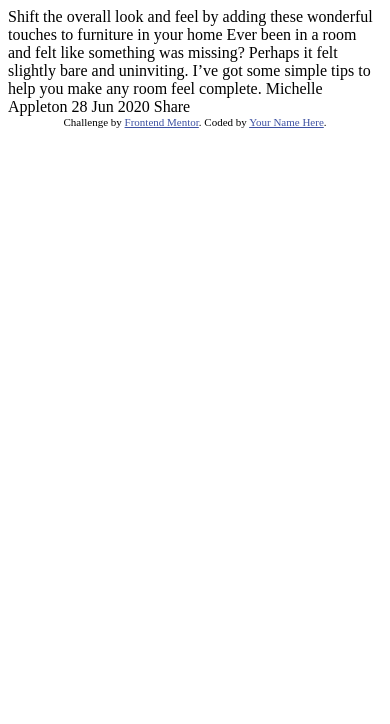
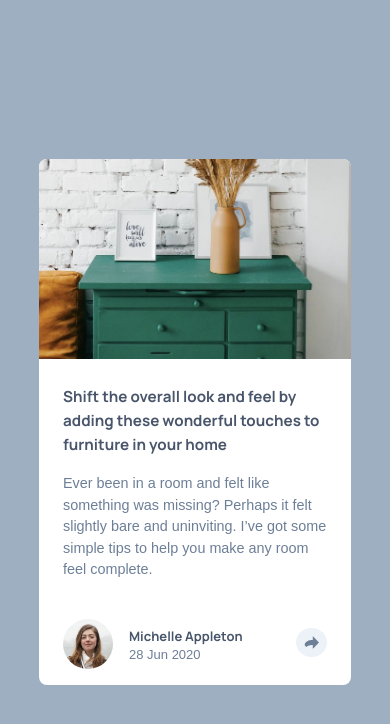
Before and after one commit to jmnyarega/article-preview, a plain HTML site: page index.html in a window 390 px wide. Drawn offline with Linux system fonts and the light colour scheme.

Commit message:
article preview mobile version

```diff
--- /dev/null
+++ b/css/index.css
@@ -0,0 +1,98 @@
+:root {
+  --very-dark-drayish-blue: hsl(217, 19%, 35%);
+  --desaturated-dark-blue: hsl(214, 17%, 51%);
+  --grayish-blue: hsl(212, 23%, 69%);
+  --light-grayish-blue: hsl(210, 46%, 95%);
+  --white: hsl(360, 100%, 100%);
+}
+
+*,
+*::before,
+*::after {
+  box-sizing: border-box;
+}
+
+body {
+  max-width: 1400px;
+  width: 80%;
+  margin: 0 auto;
+
+  font-size: 0.8125rem;
+  font-family: sans-serif;
+
+  background-color: var(--grayish-blue);
+
+  height: 100vh;
+  display: grid;
+  place-content: center;
+}
+
+.heading {
+  font-family: "Manrope", sans-serif;
+  line-height: 1.6;
+}
+
+img {
+  max-width: 100%;
+}
+
+.card__image > img {
+  border-radius: 0.5rem 0.5rem 0 0;
+  width: 374px;
+  height: 200px;
+  object-fit: cover;
+}
+
+.desktop {
+  display: none;
+}
+
+.card {
+  border-radius: 0.5rem;
+  color: var(--desaturated-dark-blue);
+  background-color: var(--white);
+}
+
+.card__content {
+  padding: 0.5rem 1.5rem;
+}
+
+.card__title {
+  color: var(--very-dark-drayish-blue);
+}
+
+.card__description {
+  line-height: 1.5;
+  font-size: 0.9rem;
+}
+
+.card__footer {
+  padding: 1rem 1.5rem;
+
+  display: flex;
+  justify-content: space-between;
+  align-items: center;
+}
+
+.user {
+  display: flex;
+  column-gap: 1rem;
+  align-items: center;
+}
+
+.user img {
+  width: 50px;
+  height: 50px;
+  border-radius: 50%;
+}
+
+.user-name {
+  font-weight: bold;
+  color: var(--very-dark-drayish-blue);
+}
+
+.social img {
+  border-radius: 50%;
+  background-color: var(--light-grayish-blue);
+  padding: 0.5rem;
+}
--- a/index.html
+++ b/index.html
@@ -1,36 +1,75 @@
 <!DOCTYPE html>
 <html lang="en">
   <head>
-  <meta charset="UTF-8">
-  <meta name="viewport" content="width=device-width, initial-scale=1.0"> <!-- displays site properly based on user's device -->
+    <meta charset="UTF-8" />
+    <meta name="viewport" content="width=device-width, initial-scale=1.0" />
+    <!-- displays site properly based on user's device -->
 
-  <link rel="icon" type="image/png" sizes="32x32" href="./images/favicon-32x32.png">
-
+    <link
+      rel="icon"
+      type="image/png"
+      sizes="32x32"
+      href="./images/favicon-32x32.png"
+    />
+    <link rel="preconnect" href="https://fonts.gstatic.com" />
+    <link
+      href="https://fonts.googleapis.com/css2?family=Manrope:wght@500;700&display=swap"
+      rel="stylesheet"
+    />
+    <link rel="stylesheet" href="css/index.css" />
     <title>Frontend Mentor | Article preview component</title>
-
-  <!-- Feel free to remove these styles or customise in your own stylesheet 👍 -->
-  <style>
-    .attribution { font-size: 11px; text-align: center; }
-    .attribution a { color: hsl(228, 45%, 44%); }
-  </style>
   </head>
   <body>
-
-  Shift the overall look and feel by adding these wonderful
-  touches to furniture in your home
-
-  Ever been in a room and felt like something was missing? Perhaps
-  it felt slightly bare and uninviting. I’ve got some simple tips
-  to help you make any room feel complete.
-
-  Michelle Appleton
-  28 Jun 2020
-
-  Share
-
-  <div class="attribution">
-    Challenge by <a href="https://www.frontendmentor.io?ref=challenge" target="_blank">Frontend Mentor</a>.
-    Coded by <a href="#">Your Name Here</a>.
+    <div class="card">
+      <div class="card__image">
+        <img src="images/drawers.jpg" alt="drawers" />
+      </div>
+      <div class="card__content">
+        <h3 class="card__title heading">
+          Shift the overall look and feel by adding these wonderful touches to
+          furniture in your home
+        </h3>
+        <p class="card__description">
+          Ever been in a room and felt like something was missing? Perhaps it
+          felt slightly bare and uninviting. I’ve got some simple tips to help
+          you make any room feel complete.
+        </p>
+      </div>
+      <div class="card__footer">
+        <div class="user">
+          <img
+            src="images/avatar-michelle.jpg"
+            class="display-image"
+            alt="Michelle Appleton"
+          />
+          <div class="user-details">
+            <div class="user-name heading">Michelle Appleton</div>
+            <div class="user-date">28 Jun 2020</div>
+          </div>
+        </div>
+        <div class="social">
+          <img
+            class="facebook desktop"
+            src="images/icon-facebook.svg"
+            alt="facebook"
+          />
+          <img
+            class="twitter desktop"
+            src="images/icon-twitter.svg"
+            alt="twitter"
+          />
+          <img
+            class="pinterest desktop"
+            src="images/icon-pinterest.svg"
+            alt="pinterest"
+          />
+          <img
+            class="share desktop-mobile"
+            src="images/icon-share.svg"
+            alt="share"
+          />
+        </div>
+      </div>
     </div>
   </body>
 </html>
```
Lines whose indentation alone changed are shown as unchanged.
